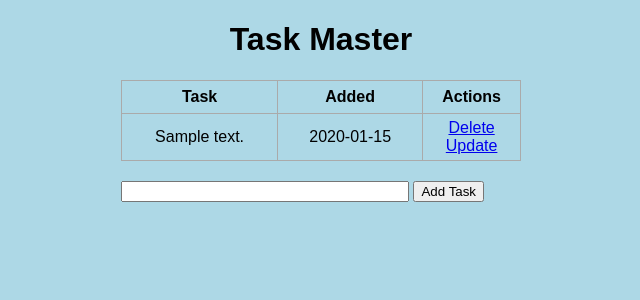
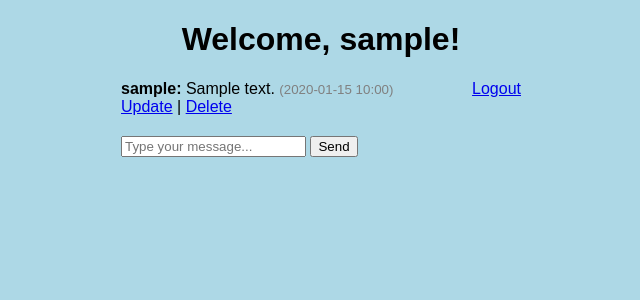
Before and after one commit to ramsuregokul/flaskapp, a Flask app: template templates/index.html in a window 1280 px wide. Shown: the top 300 px of the page, without its empty margins (319-959 px from the left). Run offline with Flask 3, Linux system fonts and the light colour scheme; the visitor is signed in with stand-in values (Sample User, id 1); tables that the repository leaves empty hold one stand-in row (values such as "Sample post"); the template is opened without the code that fills it: values that come from a table or form of the project are taken from there, most other values are stand-ins (such as "Sample title", 1, 10 or a date in 2020).

Commit message:
index.html

```diff
--- a/templates/index.html
+++ b/templates/index.html
@@ -1,39 +1,33 @@
 {% extends 'base.html' %}
 
 {% block head %}
-<title>Task Master</title>
+<title>Chat Room</title>
 {% endblock %}
 
 {% block body %}
 <div class="content">
-    <h1 style="text-align: center">Task Master</h1>
-    {% if tasks|length < 1 %}
-    <h4 style="text-align: center">There are no tasks. Create one below!</h4>
-    {% else %}
-    <table>
-        <tr>
-            <th>Task</th>
-            <th>Added</th>
-            <th>Actions</th>
-        </tr>
-        {% for task in tasks %}
-            <tr>
-                <td>{{ task.content }}</td>
-                <td>{{ task.date_created.date() }}</td>
-                <td>
-                    <a href="/delete/{{task.id}}">Delete</a>
+    <h1 style="text-align: center;">Welcome, {{ session['username'] }}!</h1>
+    <a href="/logout" style="float: right;">Logout</a>
+
+    <div class="chatbox">
+        {% for msg in messages %}
+            <p>
+                <strong>{{ msg.user.username }}:</strong> {{ msg.content }}
+                <small style="color: gray;">({{ msg.date_created.strftime('%Y-%m-%d %H:%M') }})</small>
+
+                {% if msg.user_id == session['user_id'] %}
                     <br>
-                    <a href="/update/{{task.id}}">Update</a>
-                </td>
-            </tr>
+                    <a href="/update/{{ msg.id }}">Update</a> |
+                    <a href="/delete/{{ msg.id }}">Delete</a>
+                {% endif %}
+            </p>
         {% endfor %}
-    </table>
-    {% endif %}
+    </div>
 
     <div class="form">
-        <form action="/" method="POST">
-            <input type="text" name="content" id="content">
-            <input type="submit" value="Add Task">
+        <form action="/chat" method="POST">
+            <input type="text" name="content" placeholder="Type your message..." required>
+            <input type="submit" value="Send">
         </form>
     </div>
 </div>
```
